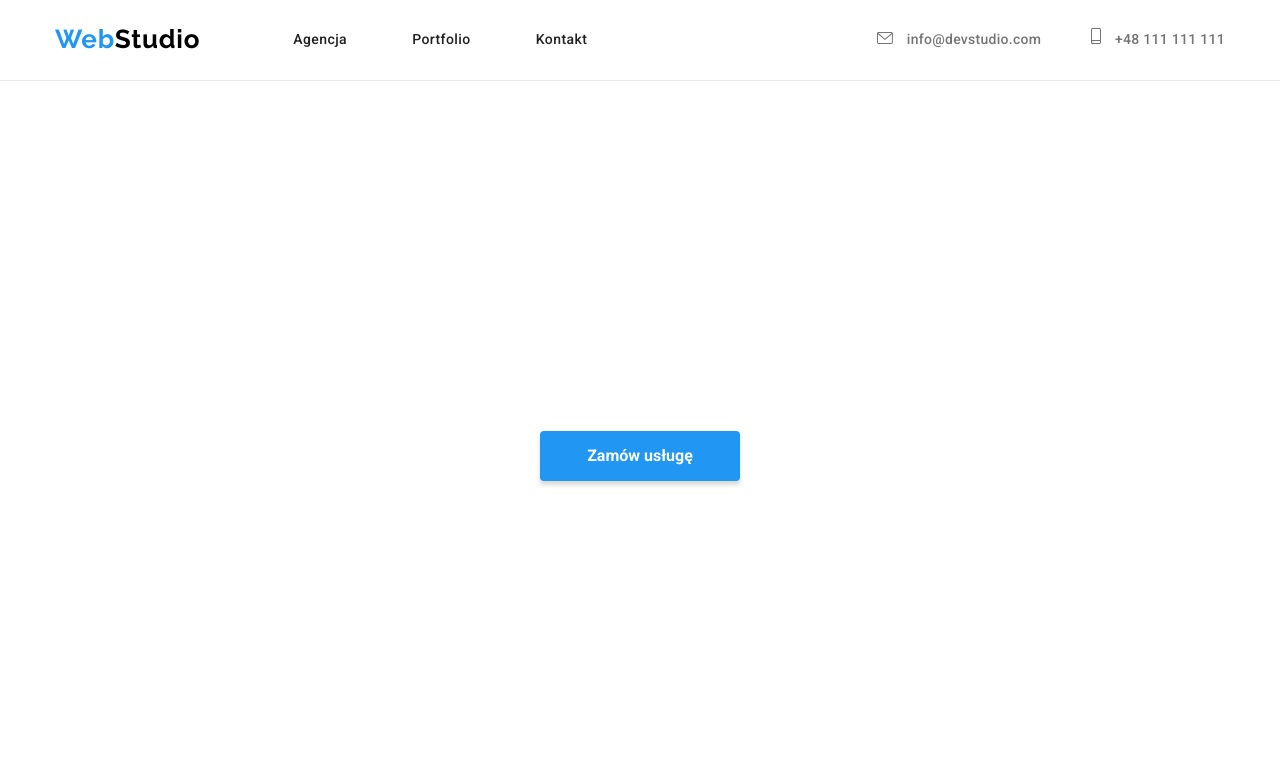
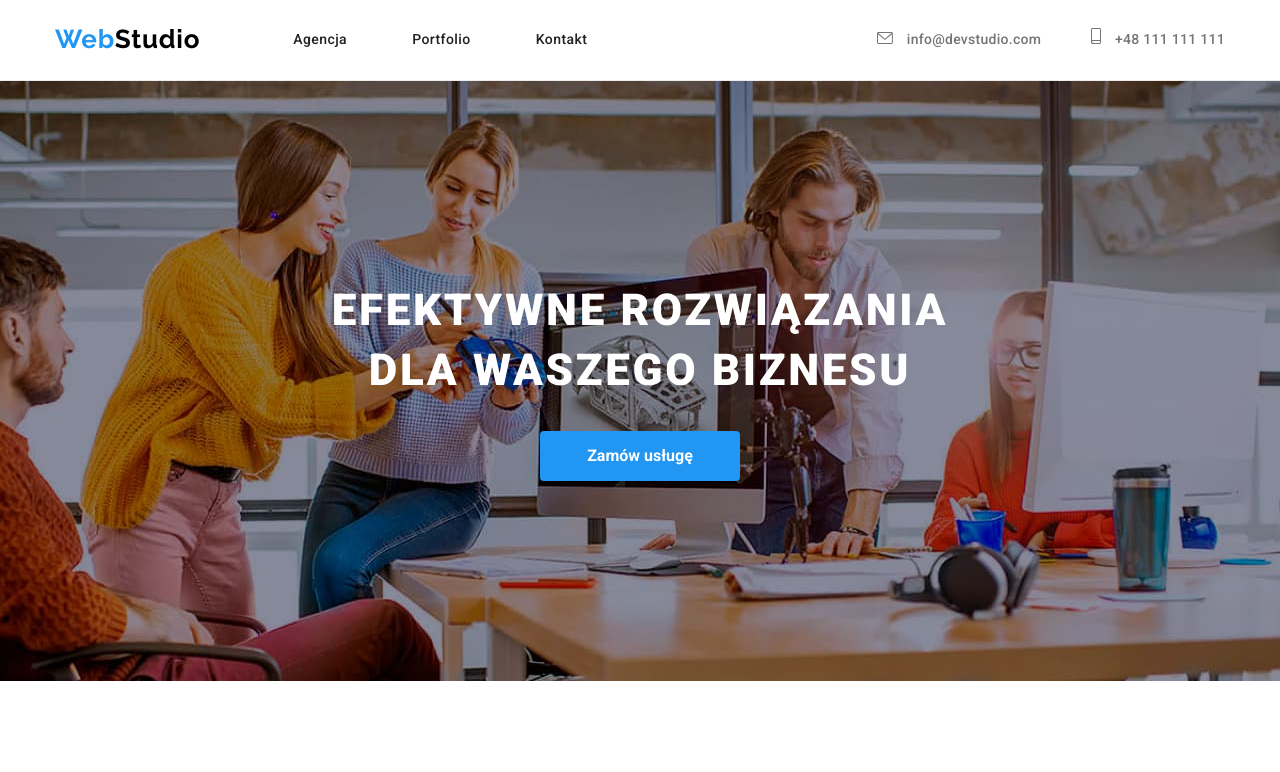
Before and after one commit to AnnaSosik/goit-markup-hw-04, a plain HTML site: page index.html in a window 1280 px wide. Shown: the top 772 px of the page. Drawn offline with Linux system fonts and the light colour scheme.

Commit message:
Update styles.css

```diff
--- a/css/styles.css
+++ b/css/styles.css
@@ -177,12 +177,12 @@ body {
 }
 
 .top-background {
-  background-image: url(./images/background.jpg);
+  background-image: url(../images/background.jpg);
   background-image: linear-gradient(
     to bottom,
     rgba(48, 49, 59, 0.4),
     rgba(47, 48, 58, 0.4),
-    url(./images/background.jpg)
+    url(../images/background.jpg)
   );
   background-repeat: no-repeat;
   background-position: center;
```
